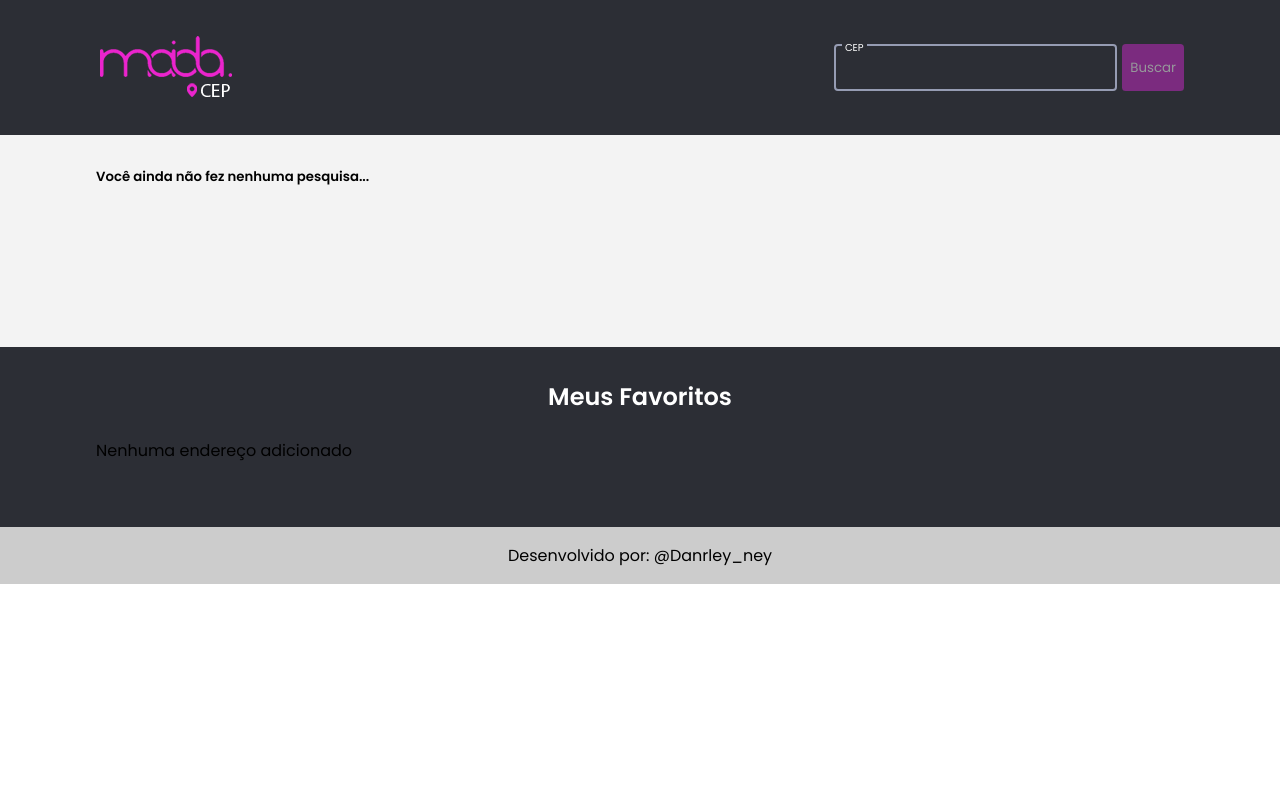
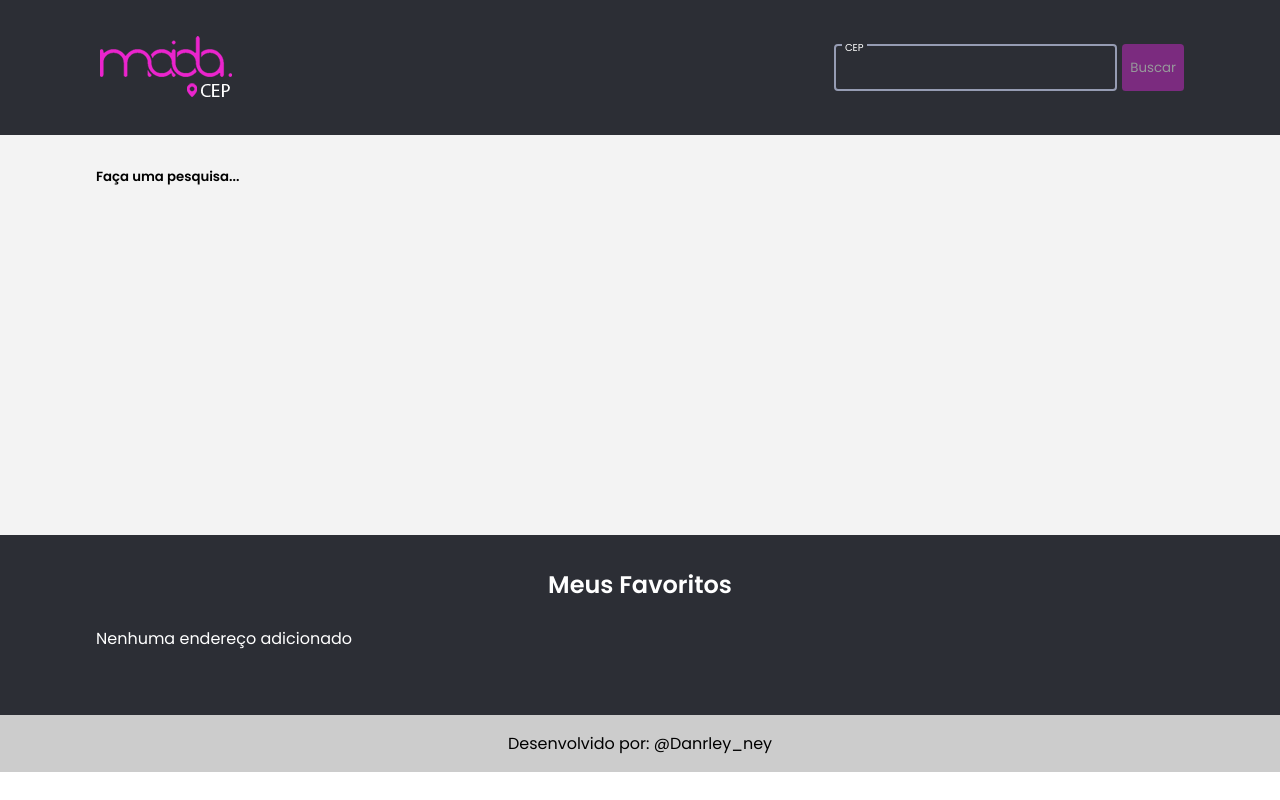
Before and after one commit to danrleyney2210/maida-cep, a React (Create React App) app: page / in a window 1280 px wide. Built offline with nearby package versions, Linux system fonts and the light colour scheme.

Commit message:
clean code and some change

```diff
--- a/src/components/Favorite/index.jsx
+++ b/src/components/Favorite/index.jsx
@@ -4,9 +4,6 @@ import { useFavorite, } from "../../Context/favorites";
 
 export function Favorite() {
   const { favoritos } = useFavorite()
-
-  console.log(favoritos)
-
 
   return (
     <Container>
@@ -17,7 +14,9 @@ export function Favorite() {
 
         {
           favoritos.length === 0 && (
-            <div>Nenhuma endereço adicionado</div>
+            <div className="body-favorite">
+              <p>Nenhuma endereço adicionado</p>
+            </div>
           )
         }
 
--- a/src/components/Favorite/styles.jsx
+++ b/src/components/Favorite/styles.jsx
@@ -9,7 +9,11 @@ export const Content = styled.div`
   margin: 0 auto;
   padding: 2rem 1rem 4rem;
 
-
+  .body-favorite {
+    p {
+      color: #fff;
+    }
+  }
 
   .header-title {
     width: 100%;
--- a/src/components/Map/index.jsx
+++ b/src/components/Map/index.jsx
@@ -43,7 +43,6 @@ export function Map({newAddress}) {
               <div className="content-button">
                 <button onClick={()=> favorito(newAddress)}>
                   <AiFillStar />
-
                   Add favoritos
                 </button>
               </div>
@@ -66,7 +65,7 @@ export function Map({newAddress}) {
         {
           !newAddress && (
             <div>
-              <h5>Você ainda não fez nenhuma pesquisa...</h5>
+              <h5>Faça uma pesquisa...</h5>
             </div>
           )
         }
--- a/src/components/Map/styles.jsx
+++ b/src/components/Map/styles.jsx
@@ -6,6 +6,7 @@ export const Container = styled.div`
 `
 export const Content = styled.div`
   max-width: 1120px;
+  min-height: 400px;
   margin: 0 auto;
   padding: 2rem 1rem 10rem;
   border-radius: 0.24rem;
@@ -69,7 +70,6 @@ export const Content = styled.div`
     }
   }
 
-
   .content-map {
     margin-top: 1.5rem;
     width: 100%;
```
Also changed, not shown: src/components/Header/index.jsx (+1 -9 lines). Lines whose indentation alone changed are shown as unchanged.
